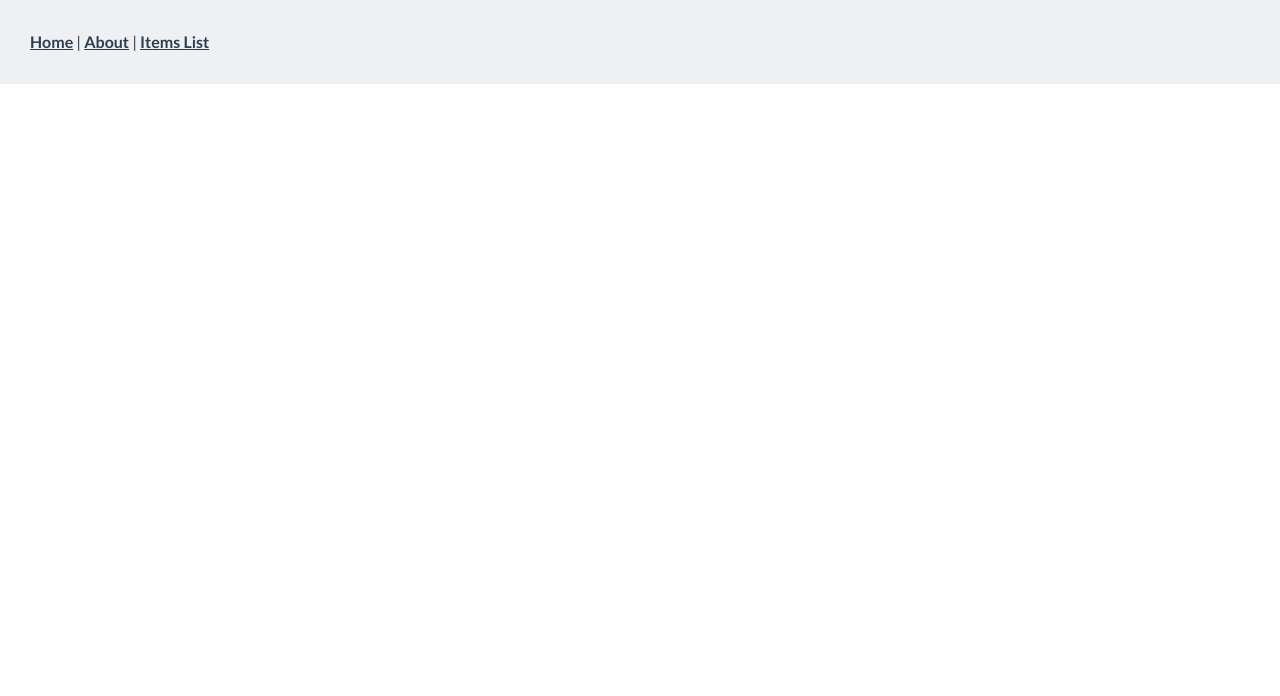
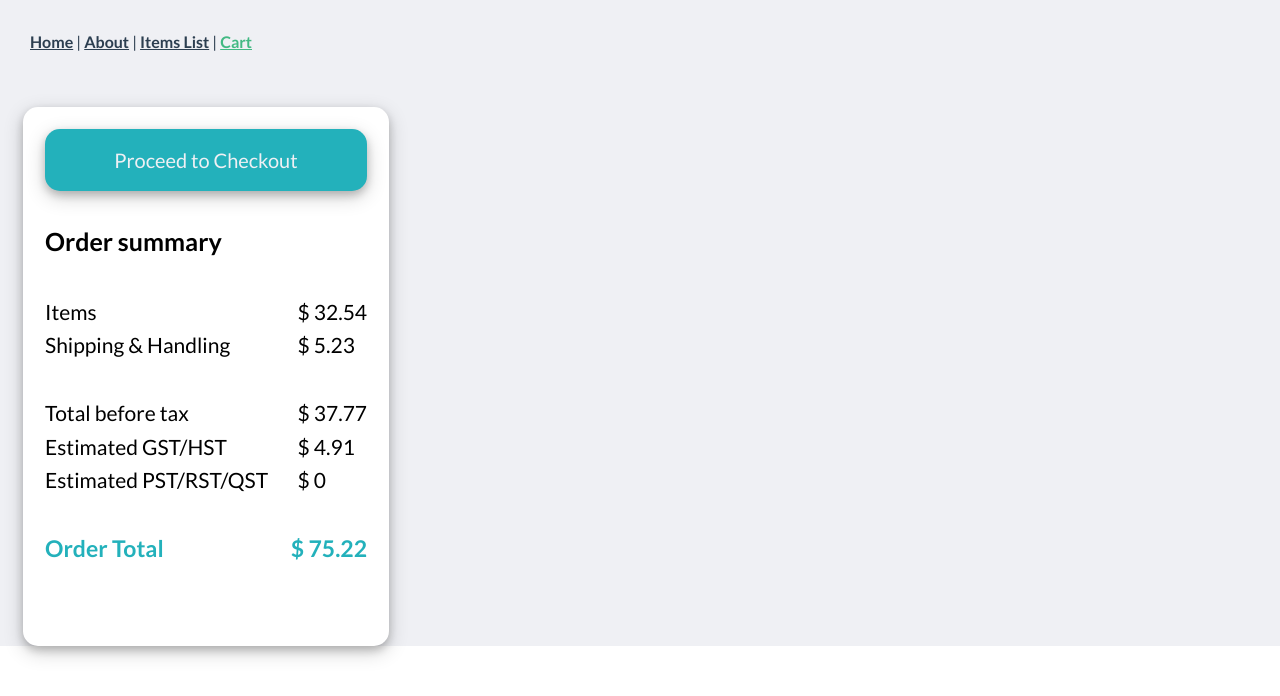
Before and after one commit to viviplc/realmeasy, a Vue app: page /#/shoppingCart in a window 1280 px wide. Shown: the top 696 px of the page. Built offline with nearby package versions, Linux system fonts and the light colour scheme.

Commit message:
resume checkout done

```diff
--- a/src/App.vue
+++ b/src/App.vue
@@ -3,7 +3,8 @@
     <div id="nav">
       <router-link to="/">Home</router-link> |
       <router-link to="/about">About</router-link> |
-      <router-link to="/itemsList">Items List</router-link>
+      <router-link to="/itemsList">Items List</router-link> |
+      <router-link to="/shoppingCart">Cart</router-link>
     </div>
     <router-view/>
   </div>
--- /dev/null
+++ b/src/components/CheckoutResume.vue
@@ -0,0 +1,123 @@
+<template>
+    <div class="resume-container">
+        <button>Proceed to Checkout</button>
+        <h1>Order summary</h1>
+        <div class="group-prices">
+            <div class="prices-labels">
+                <h2>Items</h2>
+                <h2>Shipping & Handling</h2>
+            </div>
+            <div class="prices-values">
+                <h2>$ {{ itemsprice }}</h2>
+                <h2>$ {{ shippingprice }}</h2>
+            </div>
+        </div>
+        <div class="group-prices">
+            <div class="prices-labels">
+                <h2>Total before tax</h2>
+                <h2>Estimated GST/HST</h2>
+                <h2>Estimated PST/RST/QST</h2>
+            </div>
+            <div class="prices-values">
+                <h2>$ {{ totalbeforetax }}</h2>
+                <h2>$ {{ gsthst }}</h2>
+                <h2>$ {{ pstrstqst }}</h2>
+            </div>
+        </div>
+        <div class="group-prices">
+            <div class="prices-labels">
+                <h3>Order Total</h3>
+            </div>
+            <div class="prices-values">
+                <h3>$ {{ totalprice }}</h3>
+            </div>
+        </div>
+    </div>
+</template>
+
+<script>
+export default {
+    props: {
+        itemsprice: {
+            type: Number,
+            required: true
+        },
+        shippingprice: {
+            type: Number,
+            required: true
+        }
+    },
+    computed: {
+        totalbeforetax() {
+            var num= this.itemsprice + this.shippingprice;
+            return num.toFixed(2);
+        },
+        gsthst() {
+            var num= this.totalbeforetax * 0.13;
+            return num.toFixed(2);
+        },
+        pstrstqst() {
+            return 0.0;
+        },
+        totalprice () {
+            var num=  parseFloat(this.itemsprice) +
+            parseFloat(this.totalbeforetax) +
+            parseFloat(this.gsthst) +
+            parseFloat(this.pstrstqst);
+            return num.toFixed(2);
+        },
+    }
+}
+
+</script>
+
+
+<style scoped>
+
+.resume-container{
+    width: fit-content;
+    padding: 22px;
+    justify-content: center;
+    background-color: #fff;
+    border-radius: 15px;
+    margin: 23px;
+    padding-bottom: 40px;
+    box-shadow: 0 4px 8px 0 rgba(0, 0, 0, 0.2), 0 6px 20px 0 rgba(0, 0, 0, 0.19);
+}
+
+.resume-container button{
+    font-size: 20px;
+    background-color: #23B1BB;
+    border-radius: 15px;
+    width: 322px;
+    height: 62px;
+    border-color: transparent;
+    color: #EFF0F4;
+    box-shadow: 0 4px 8px 0 rgba(0, 0, 0, 0.2), 0 6px 20px 0 rgba(0, 0, 0, 0.19);
+}
+
+.resume-container h1{
+    padding: 35px 0px;
+    font-size: 25px;
+    font-weight: bold;
+    color: black;
+}
+
+.resume-container h2{
+    font-size: 21px;
+    color: black;
+}
+
+.resume-container h3{
+    font-size: 23px;
+    color: #23B1BB;
+    font-weight: bold;
+}
+
+.group-prices{
+    display: flex;
+    justify-content: space-between;
+    padding-bottom: 35px;
+}
+
+</style>
--- a/src/components/Item.vue
+++ b/src/components/Item.vue
@@ -85,5 +85,6 @@ export default {
     height: 45px;
     border-color: transparent;
     color: #EFF0F4;
+    box-shadow: 0 4px 8px 0 rgba(0, 0, 0, 0.2), 0 6px 20px 0 rgba(0, 0, 0, 0.19);
 }
 </style>
--- a/src/router/index.js
+++ b/src/router/index.js
@@ -21,8 +21,12 @@ const routes = [
   {
     path: '/itemsList',
     name: 'Item',
-
     component: () => import(/* webpackChunkName: "itemsList" */ '../views/ItemsListView.vue')
+  },
+  {
+    path: '/shoppingCart',
+    name: 'ShoppingCart',
+    component: () => import(/* webpackChunkName: "shoppingCart" */ '../views/ShoppingCartView.vue')
   }
 ]
 
--- a/src/views/ItemsListView.vue
+++ b/src/views/ItemsListView.vue
@@ -12,6 +12,4 @@ export default{
     }
 }
 
-
-
 </script>
--- /dev/null
+++ b/src/views/ShoppingCartView.vue
@@ -0,0 +1,22 @@
+<template>
+    <CheckoutResume :itemsprice="itemsprice"
+                    :shippingprice="shippingprice"/>
+</template>
+
+<script>
+import CheckoutResume from '@/components/CheckoutResume.vue'
+
+export default{
+    name: 'ShoppingCart',
+    components: {
+        CheckoutResume
+    },
+    data() {
+        return {
+            itemsprice: 32.54,
+            shippingprice: 5.23,
+        }
+    }
+}
+
+</script>
```
Also changed, not shown: 1 other file (tests, documents, lock files or other folders).
